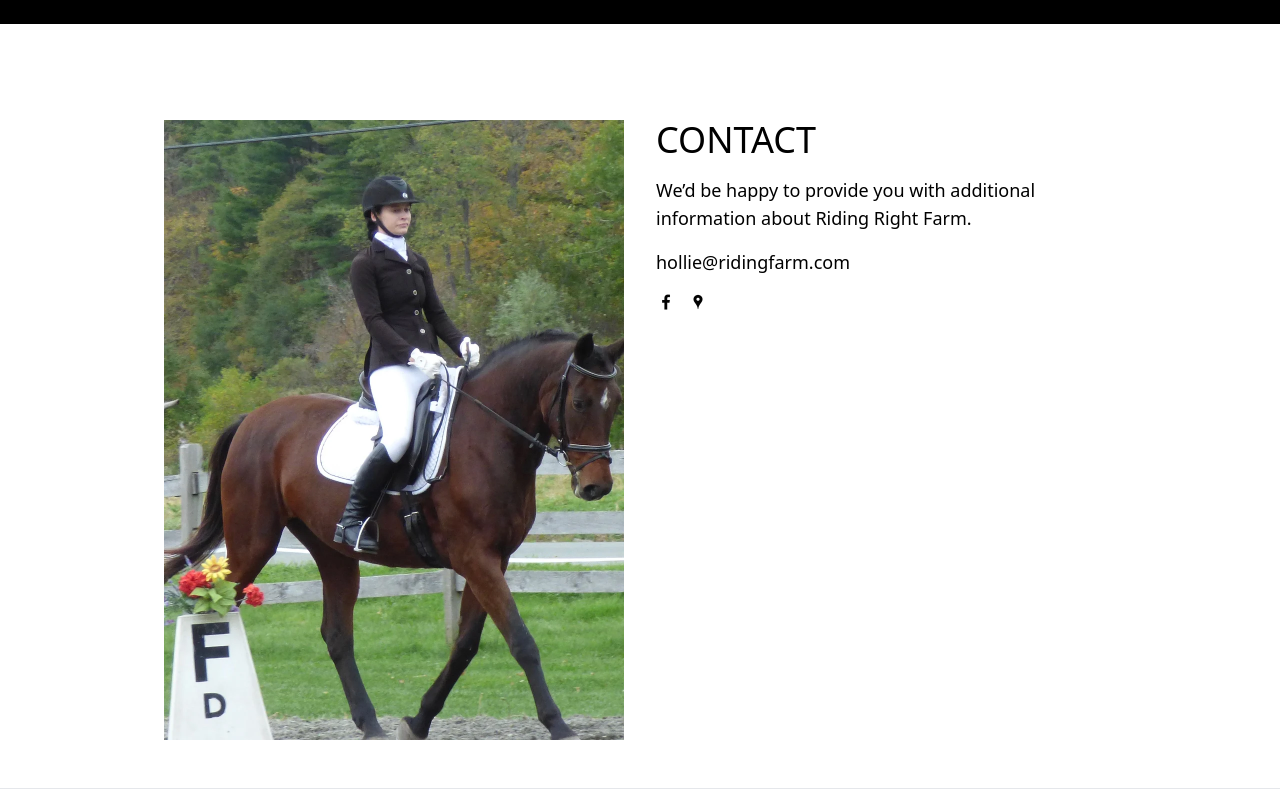
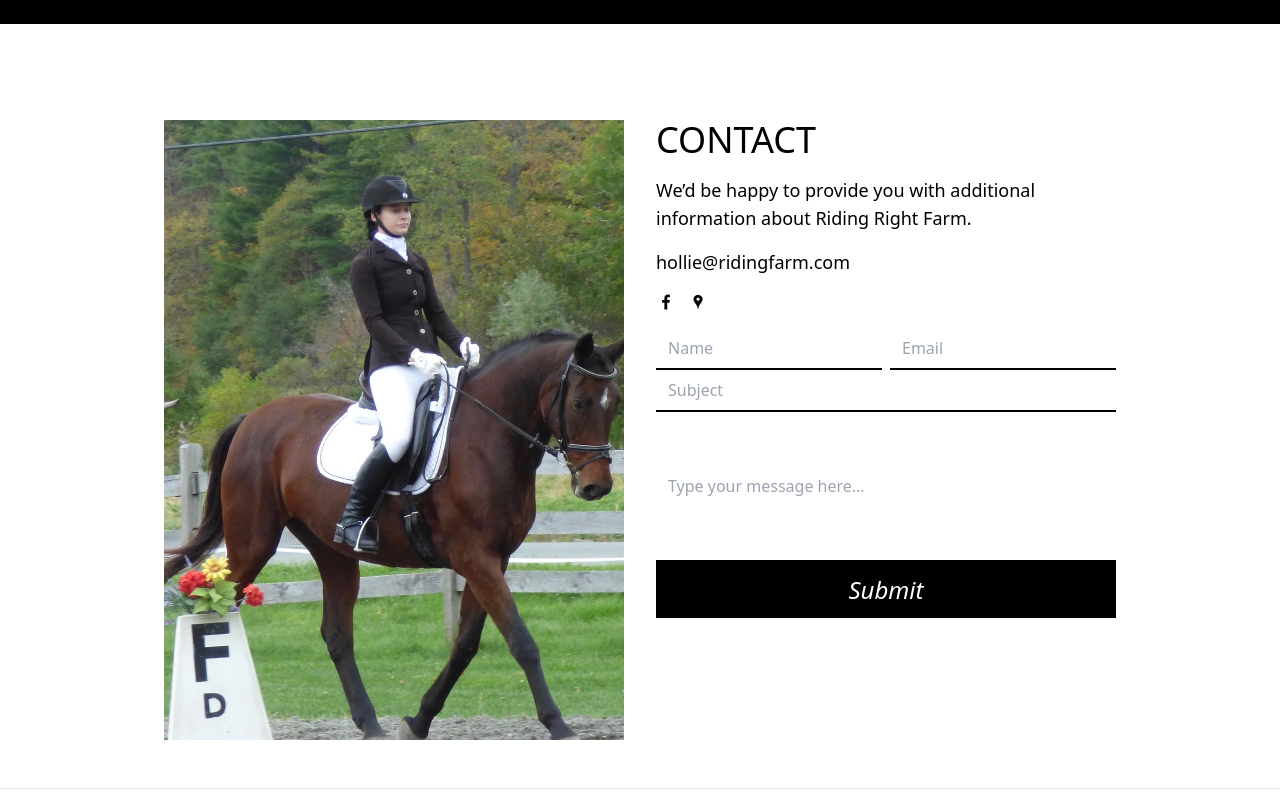
Before and after one commit to dmcvicar/riding_right_farm, a Next.js app: page / in a window 1280 px wide. Shown: the part 6720-7520 px from the top of the page. Built offline with nearby package versions, Linux system fonts and the light colour scheme.

Commit message:
working server side email

```diff
--- /dev/null
+++ b/src/app/actions.tsx
@@ -0,0 +1,30 @@
+'use server';
+import sgMail from '@sendgrid/mail'
+
+async function sendEmail(sender: string, from: string, subject: string, body: string) {
+    const toEmail = process.env.TO_EMAIL
+    const authorizedSender = process.env.AUTHORIZED_SENDER
+    if (process.env.SENDGRID_API_KEY && toEmail && authorizedSender) {
+        sgMail.setApiKey(process.env.SENDGRID_API_KEY)
+        const msg = {
+            "to": toEmail,
+            "from": authorizedSender,
+            "subject": subject,
+            "text": body,
+            "reply_to": {
+                "email": from,
+                "name": sender
+            }
+        }
+        sgMail
+        .send(msg)
+        .then(() => {
+            console.log("Email sent on behalf of " + sender + " (" + from + ")")
+        })
+        .catch((error) => {
+            console.error(error.response.body)
+        })
+    }
+}
+
+export { sendEmail }
--- a/src/app/page.tsx
+++ b/src/app/page.tsx
@@ -1,40 +1,20 @@
 'use client';
+import { sendEmail } from '@/app/actions'
 /* eslint-disable @next/next/no-img-element */
 
 import MediaButtons from "@/components/media_buttons"
-import sgMail from '@sendgrid/mail'
-
-const ENABLE_CONTACT = false
-const EMAIL = "todo get email to work"
 
 interface ServicesItemProps {
   title: string
   image_src: string
   href?: string
+
 }
 
-function sendEmail(e: React.FormEvent<HTMLFormElement>) {
-  // TODO backend for this.
-  console.log(process.env.SENDGRID_API_KEY)
+function clientSendEmail(e: React.SyntheticEvent<HTMLFormElement>) {
   e.preventDefault()
   const form = e.currentTarget
-  if (process.env.SENDGRID_API_KEY) {
-    sgMail.setApiKey(process.env.SENDGRID_API_KEY)
-    const msg = {
-      "to": EMAIL,
-      "from": form.from,
-      "subject": form.subject,
-      "text": "Email from " + form.name + ". Sent via ridingfarm.com \n\n" + form.body,
-    }
-    sgMail
-      .send(msg)
-      .then(() => {
-        console.log("Email sent")
-      })
-      .catch((error) => {
-        console.error(error)
-      })
-  }
+  sendEmail(form.sender.value, form.from.value, form.subject.value, form.body.value)
 }
 
 function ServicesItem({ title, image_src, href }: ServicesItemProps) {
@@ -51,18 +31,6 @@ function ServicesItem({ title, image_src, href }: ServicesItemProps) {
 }
 
 export default function Page() {
-  const contactArea = (
-    <form className="mb-20" method="post" onSubmit={sendEmail}>
-      <div className="flex gap-2">
-        <input className="appearance-none border-b-2 border-black w-full py-2 px-3 focus:outline-none" name="name" type="text" placeholder="Name"/>
-        <input className="appearance-none border-b-2 border-black w-full py-2 px-3 focus:outline-none" name="from" type="text" placeholder="Email"/>
-      </div>
-      <input className="appearance-none border-b-2 border-black w-full py-2 px-3 focus:outline-none" name="subject" type="text" placeholder="Subject"/>
-      <input className="appearance-none border-b-2 border-black w-full h-full py-2 px-3 focus:outline-none" name="body" type="text" placeholder="Type your message here..."/>
-      <button type="submit" className="bg-black italic text-white text-2xl py-3 w-full">Submit</button>
-    </form>
-  )
-
   return (
   <div>
     <div className="flex flex-wrap justify-center items-center bg-black text-white px-16 py-24 gap-20">
@@ -120,12 +88,20 @@ export default function Page() {
           src="/images/contact.webp"
           alt="Contact"
         />
-        <div className={"flex flex-col max-w-[460px] gap-4 mb-10 md:justify-start justify-center md:items-start items-center " + (ENABLE_CONTACT ? "" : "justify-center")}>
+        <div className={"flex flex-col max-w-[460px] gap-4 mb-10 md:justify-start justify-center md:items-start items-center"}>
           <text className="text-4xl md:text-left text-center">CONTACT</text>
           <text className="text-lg md:text-left text-center">We’d be happy to provide you with additional information about Riding Right Farm.</text>
           <text className="text-lg md:text-left text-center"><a href="mailto:hollie@ridingfarm.com">hollie@ridingfarm.com</a></text>
           <MediaButtons/>
-          {ENABLE_CONTACT ? contactArea : null}
+          <form className="mb-20" method="post" onSubmit={clientSendEmail}>
+            <div className="flex gap-2">
+                <input className="appearance-none border-b-2 border-black w-full py-2 px-3 focus:outline-none" name="sender" type="text" placeholder="Name"/>
+                <input className="appearance-none border-b-2 border-black w-full py-2 px-3 focus:outline-none" name="from" type="text" placeholder="Email"/>
+            </div>
+            <input className="appearance-none border-b-2 border-black w-full py-2 px-3 focus:outline-none" name="subject" type="text" placeholder="Subject"/>
+            <input className="appearance-none border-b-2 border-black w-full h-[150px] py-2 px-3 focus:outline-none" name="body" type="text" placeholder="Type your message here..."/>
+            <button type="submit" className="bg-black italic text-white text-2xl py-3 w-full">Submit</button>
+          </form>
         </div>
       </div>
     </div>
```
